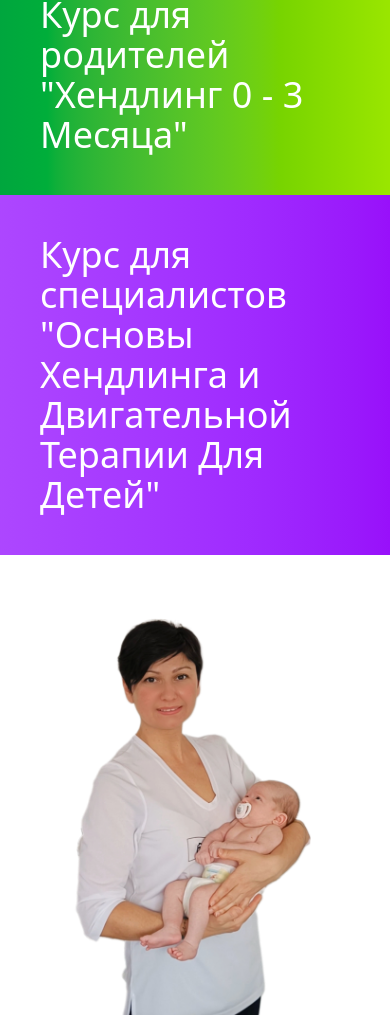
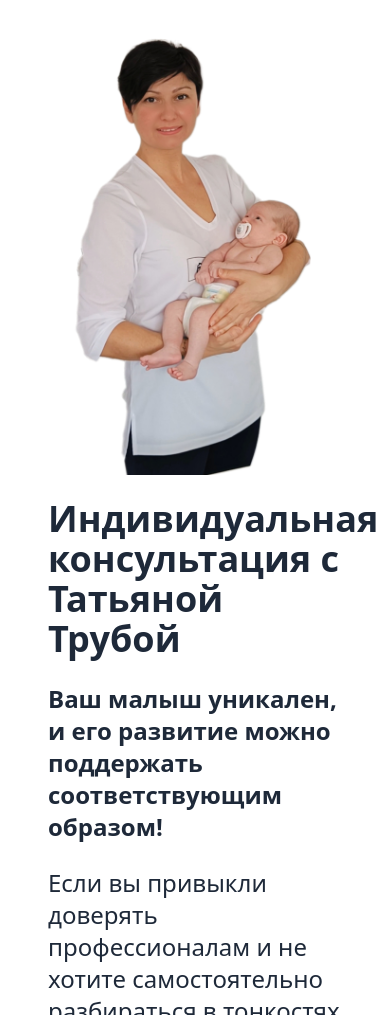
Before and after one commit to vrovsky/legkotop_v2, a React (Vite) app: page / in a window 390 px wide. Shown: the part 2361-3376 px from the top of the page. Built offline with nearby package versions, Linux system fonts and the light colour scheme.

Commit message:
mobile version fix

```diff
--- a/src/components/Courses.jsx
+++ b/src/components/Courses.jsx
@@ -6,7 +6,7 @@ const courses = [
   {
     title: 'Курс для родителей "Коррекция Асимметрий у Детей"',
     content: (
-      <div className="space-y-4 px-10 py-4 text-2xl">
+      <div className="space-y-4 px-4 sm:px-10 py-4 text-lg sm:text-2xl">
         <p>
           Вам нужен этот курс, если вы видите, что у ребенка были и/или есть:
         </p>
@@ -48,7 +48,7 @@ const courses = [
           // href="https://legkotopcorrection.wayforpay.shop/"
           target="_blank"
           rel="noopener noreferrer"
-          className="block w-2xl text-center bg-[#F9291F] hover:bg-[#F2BB03] text-white font-bold py-4 px-4 rounded-lg transition-all duration-800 ease-in-out"
+          className="block w-full sm:w-2xl text-center bg-[#F9291F] hover:bg-[#F2BB03] text-white font-bold py-3 rounded-lg transition-all duration-300"
         >
           Хочу на курс!
         </Link>
@@ -59,7 +59,7 @@ const courses = [
   {
     title: 'Курс для родителей "Сажать Нельзя Ждать"',
     content: (
-      <div className="space-y-4 text-2xl px-10 py-4">
+      <div className="space-y-4 px-4 sm:px-10 py-4 text-lg sm:text-2xl">
         <p>
           Курс состоит из <strong>теоретического вебинара</strong>, видео с
           реальными младенцами, практики и упражнений для самостоятельного
@@ -96,7 +96,7 @@ const courses = [
             // href="https://example.com/payment-link2"
             target="_blank"
             rel="noopener noreferrer"
-            className="block w-2xl text-center bg-[#0073d9] hover:bg-blue-400 text-white font-bold py-4 px-4 rounded-lg transition-all duration-800 ease-in-out"
+            className="block w-full sm:w-2xl text-center bg-[#0073d9] hover:bg-blue-400 text-white font-bold py-3 rounded-lg transition-all duration-300"
           >
             Хочу на курс!
           </Link>
@@ -108,7 +108,7 @@ const courses = [
   {
     title: 'Курс для родителей "Хендлинг 0 - 3 Месяца"',
     content: (
-      <div className="space-y-4 text-2xl px-10 py-4">
+      <div className="space-y-4 px-4 sm:px-10 py-4 text-lg sm:text-2xl">
         <p>
           Хотите научиться безопасно и комфортно носить ребенка на руках,
           успокаивать его без слез, позаботиться о его здоровье и своевременном
@@ -124,7 +124,7 @@ const courses = [
             to="/handling-course"
             target="_blank"
             rel="noopener noreferrer"
-            className="block w-2xl text-center bg-green-600 hover:bg-lime-400 text-white font-bold py-4 px-4 rounded-lg transition-all duration-800 ease-in-out"
+            className="block w-full sm:w-2xl text-center bg-green-600 hover:bg-lime-400 text-white font-bold py-3 rounded-lg transition-all duration-300"
           >
             Хочу на курс!
           </Link>
@@ -137,7 +137,7 @@ const courses = [
     title:
       'Курс для специалистов "Основы Хендлинга и Двигательной Терапии Для Детей"',
     content: (
-      <div className="space-y-4 text-2xl px-10 py-4">
+      <div className="space-y-4 px-4 sm:px-10 py-4 text-lg sm:text-2xl">
         <p className="font-semibold">Поздравляю, меня зовут Татьяна Труба!</p>
         <p>
           Приглашаю на авторский курс{" "}
@@ -180,14 +180,14 @@ const courses = [
             to="/specialists-course"
             target="_blank"
             rel="noopener noreferrer"
-            className="block w-2xl text-center bg-purple-500 hover:bg-purple-600 text-white font-bold py-4 px-4 rounded-lg transition-all duration-800 ease-in-out"
+            className="block w-full sm:w-2xl text-center bg-purple-500 hover:bg-purple-600 text-white font-bold py-3 rounded-lg transition-all duration-300"
           >
             Хочу на курс!
           </Link>
         </div>
       </div>
     ),
-    gradient: "from-purple-500 to-purple-600",
+    gradient: "from-purple-700 to-purple-400",
   },
 ];
 
@@ -198,12 +198,12 @@ export default function Courses() {
     setOpenIndex(openIndex === index ? null : index);
   };
   return (
-    <div className="flex flex-col mx-auto">
-      <div className="text-4xl font-bold p-10">Курсы</div>
+    <div className="flex flex-col mx-auto ">
+      <div className="text-3xl sm:text-4xl font-bold p-10">Курсы</div>
       {courses.map((course, index) => (
         <div key={index} className="transition all duration-300 ease-in-out">
           <button
-            className={`w-full text-left text-white text-4xl p-10 transition-all duration-300 ease-in-out
+            className={`w-full text-left text-white text-2xl sm:text-4xl p-6 sm:p-10 transition-all duration-300 ease-in-out
                         bg-gradient-to-r ${course.gradient} hover:brightness-120`}
             onClick={() => toggleCourse(index)}
           >
@@ -211,7 +211,7 @@ export default function Courses() {
           </button>
           <div
             className={`overflow-hidden transition-[max-height] duration-300 ease-in-out ${
-              openIndex === index ? "max-h-[1000px]" : "max-h-0"
+              openIndex === index ? "max-h-[2000px]" : "max-h-0"
             }`}
           >
             <div className=" bg-gray-100 rounded-b-lg text-gray-800">
```
